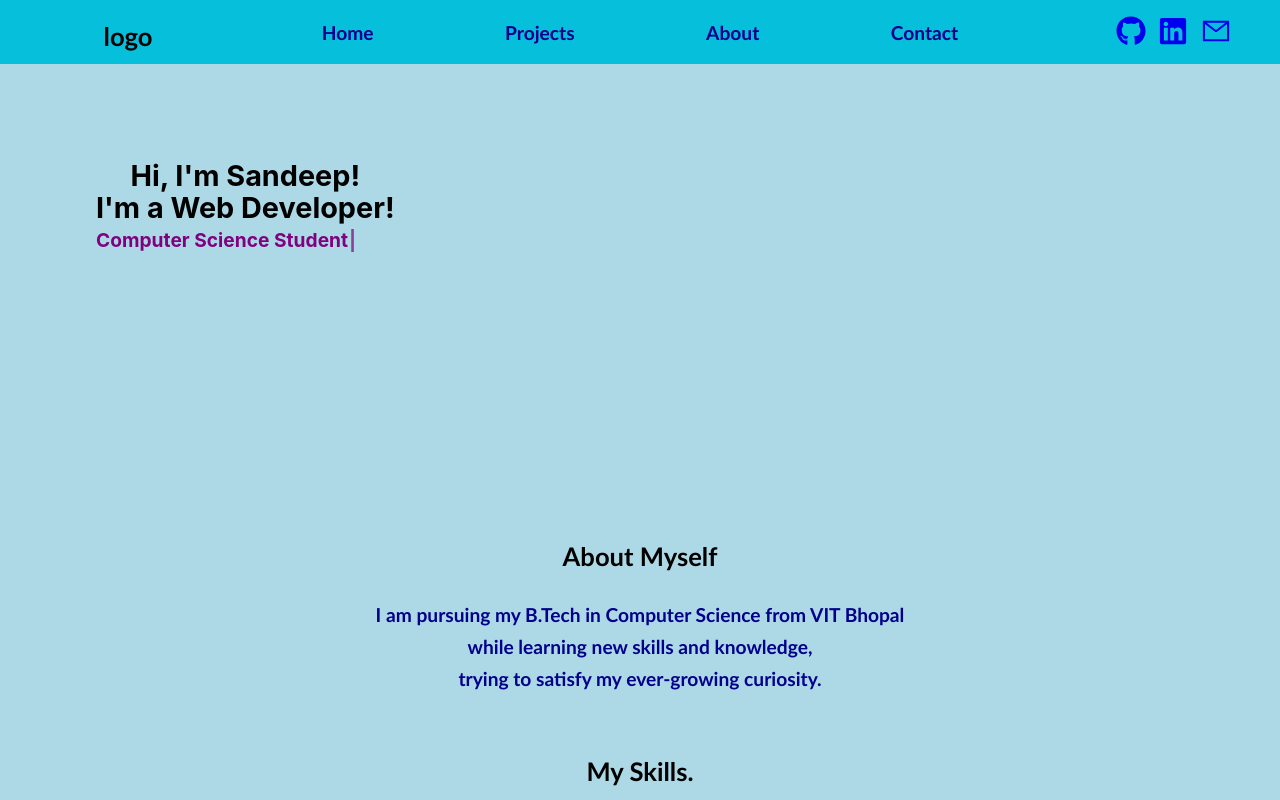
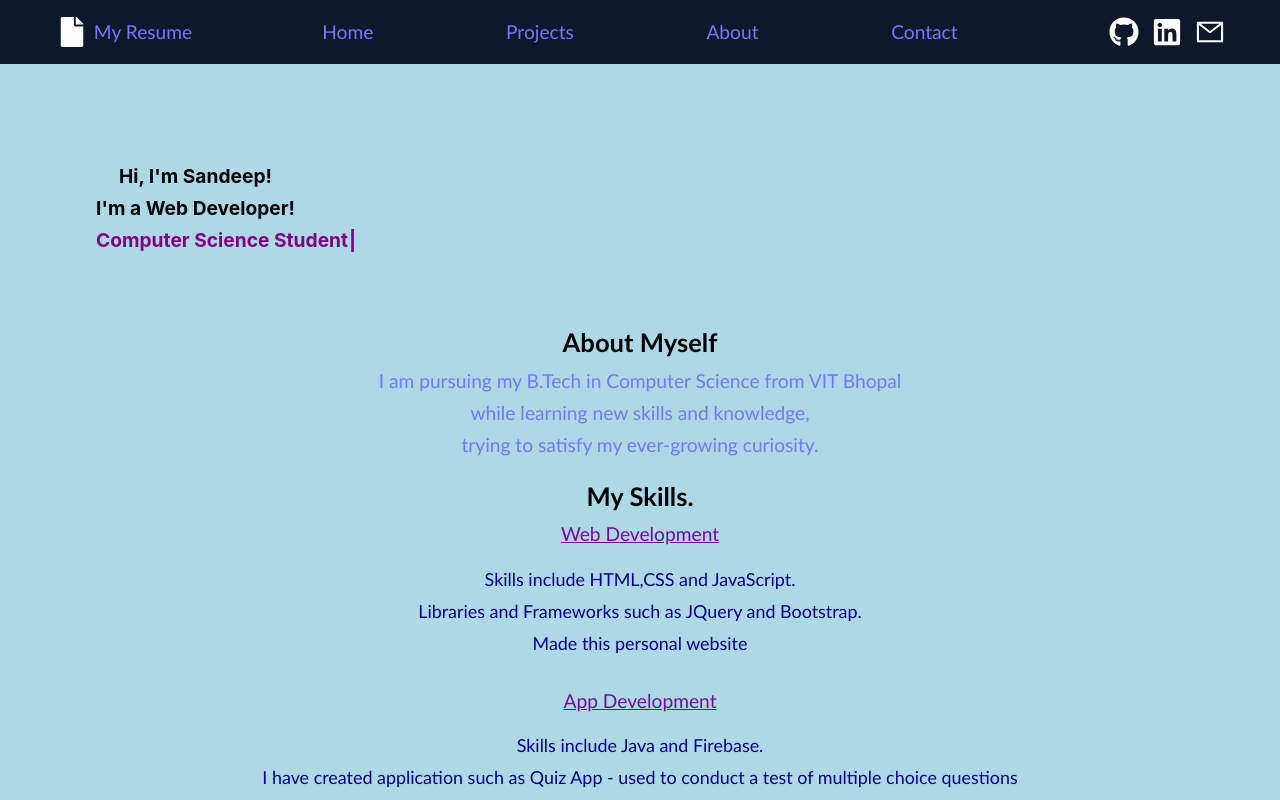
Before and after one commit to SanC005/portfolio-website, a React (Create React App) app: page / in a window 1280 px wide. Shown: the top 800 px of the page. Built offline with nearby package versions, Linux system fonts and the light colour scheme.

Commit message:
imporved navbar

```diff
--- a/package.json
+++ b/package.json
@@ -17,6 +17,7 @@
     "react-icons": "^4.8.0",
     "react-router-dom": "^6.11.1",
     "react-scripts": "5.0.1",
+    "tailwindcss": "^3.3.2",
     "typewriter-effect": "^2.19.0",
     "web-vitals": "^2.1.4"
   },
--- a/src/App.css
+++ b/src/App.css
@@ -1,3 +1,6 @@
+@tailwind base;
+@tailwind components;
+@tailwind utilities;
 .App {
   text-align: center;
 }
--- a/src/components/navbar.css
+++ b/src/components/navbar.css
@@ -4,7 +4,7 @@ html{
 h3{
     /* font-family: 'Brush Script MT', cursive; */
     font-family: 'Trebuchet MS', sans-serif;
-    color: darkblue;
+    color: #7477FF;
 
 }
 ul{
@@ -45,11 +45,12 @@ a:active{
     background-color: #05BFDB;
 }
 .logo{
-    display: grid;
-    background-color: #05BFDB;
+    display: flex;
+    background: #0F172A;
     grid-column: 1/2;
-    justify-content: space-around;
+    justify-content: center;
     align-items: center;
+    text-align: left;
     height: 10rem;
     font-size: 2rem;
 }
@@ -62,7 +63,7 @@ a:active{
     align-items: center;
     text-transform: capitalize;
     font-size: 2rem;
-    background-color: #05BFDB;
+    background: #0F172A;
 }
 .social{
     display: grid;
@@ -74,7 +75,7 @@ a:active{
     grid-template-columns: 2fr repeat(3,1fr) 1fr;
     align-items: center;
     justify-content: flex-end;
-    background-color: #05BFDB;
+    background: #0F172A;
 }
 .social-ul li{
     size: 5.8rem;
--- a/src/components/navbar.jsx
+++ b/src/components/navbar.jsx
@@ -1,68 +1,75 @@
-import React,{}  from 'react';
+import React from "react";
 import "./navbar.css";
 // import {GitHubIcon} from '@mui/icons-material/GitHub';
-import {FaGithub,FaLinkedin,} from "react-icons/fa";
+import { FaGithub, FaLinkedin, FaFile } from "react-icons/fa";
 import { AiOutlineMail } from "react-icons/ai";
 // import {GiHamburgerMenu} from "react-icons/gi-hamburger-menu";
-import MenuIcon from '@mui/icons-material/Menu';
+import MenuIcon from "@mui/icons-material/Menu";
 // import Drawer from '@mui/material/Drawer';
 const Navbar = () => {
   // const [showMenu,setShowMenu] = useState(false);
-    return(
+  return (
     <>
       <nav className="main">
+          <a href="https://www.google.com">
         <div className="logo">
-                <h2>
-                    logo
-                </h2>
+            <FaFile size={30} style={{ color: "#FFFFFF" }} />
+            <h3>My Resume</h3>
         </div>
+          </a>
         <div className="menu">
-                <ul className='menu-ul'>
+          <ul className="menu-ul">
             <li className="menu-li">
               <a href="/">
                 <h3>Home</h3>
               </a>
             </li>
             <li>
-                        <a href="/project">
+              <a href="#project">
                 <h3>Projects</h3>
               </a>
             </li>
             <li>
-                        <a href="/about"><h3>About</h3></a>
+              <a href="#about">
+                <h3>About</h3>
+              </a>
             </li>
             <li>
-                        <a href="/contact"><h3>Contact</h3></a>
+              <a href="#contact">
+                <h3>Contact</h3>
+              </a>
             </li>
           </ul>
         </div>
         <div className="social">
-                <ul className='social-ul'>
-                    <li >
-                        <a href="https://github.com/SanC005" className='icons'>
-                        <FaGithub size={30}/>
+          <ul className="social-ul">
+            <li>
+              <a href="https://github.com/SanC005" className="icons">
+                <FaGithub size={30} style={{ color: "#FFFFFF" }} />
               </a>
             </li>
-                    <li >
-                        <a href="https://www.linkedin.com/in/sandeep-chiluvuru-2b6069211/" className='icons'>
-                        <FaLinkedin size={30}/>
+            <li>
+              <a
+                href="https://www.linkedin.com/in/sandeep-chiluvuru-2b6069211/"
+                className="icons"
+              >
+                <FaLinkedin size={30} style={{ color: "#FFFFFF" }} />
               </a>
             </li>
-                    <li >
-                        <a href="#email" className='icons'>
-                            <AiOutlineMail size={30} />
+            <li>
+              <a href="#email" className="icons">
+                <AiOutlineMail size={30} style={{ color: "#FFFFFF" }} />
               </a>
             </li>
           </ul>
           <div className="hamburger">
-                <a href="#a" >
-                    <MenuIcon fontSize='large'/>
+            <a href="#a">
+              <MenuIcon fontSize="large" />
             </a>
           </div>
         </div>
-
       </nav>
     </>
   );
-}
+};
 export default Navbar;
--- /dev/null
+++ b/tailwind.config.js
@@ -0,0 +1,18 @@
+/** @type {import('tailwindcss').Config} */
+module.exports = {
+  content: [
+    './src/pages/**/*.{js,ts,jsx,tsx,mdx}',
+    './src/components/**/*.{js,ts,jsx,tsx,mdx}',
+    './src/app/**/*.{js,ts,jsx,tsx,mdx}',
+  ],
+  theme: {
+    extend: {
+      backgroundImage: {
+        'gradient-radial': 'radial-gradient(var(--tw-gradient-stops))',
+        'gradient-conic':
+          'conic-gradient(from 180deg at 50% 50%, var(--tw-gradient-stops))',
+      },
+    },
+  },
+  plugins: [],
+}
```
Also changed, not shown: src/components/card.jsx (added), 1 other file (tests, documents, lock files or other folders). Lines whose indentation alone changed are shown as unchanged.
